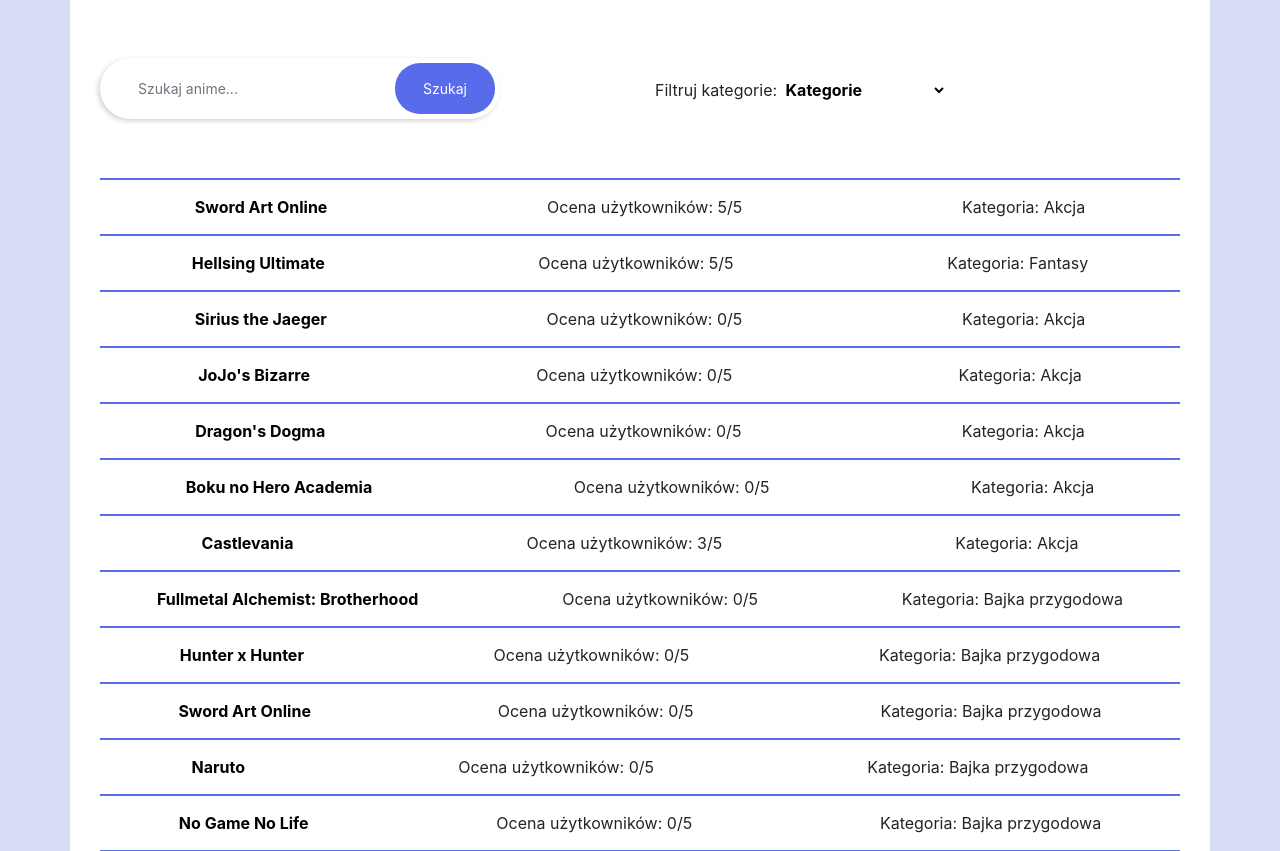
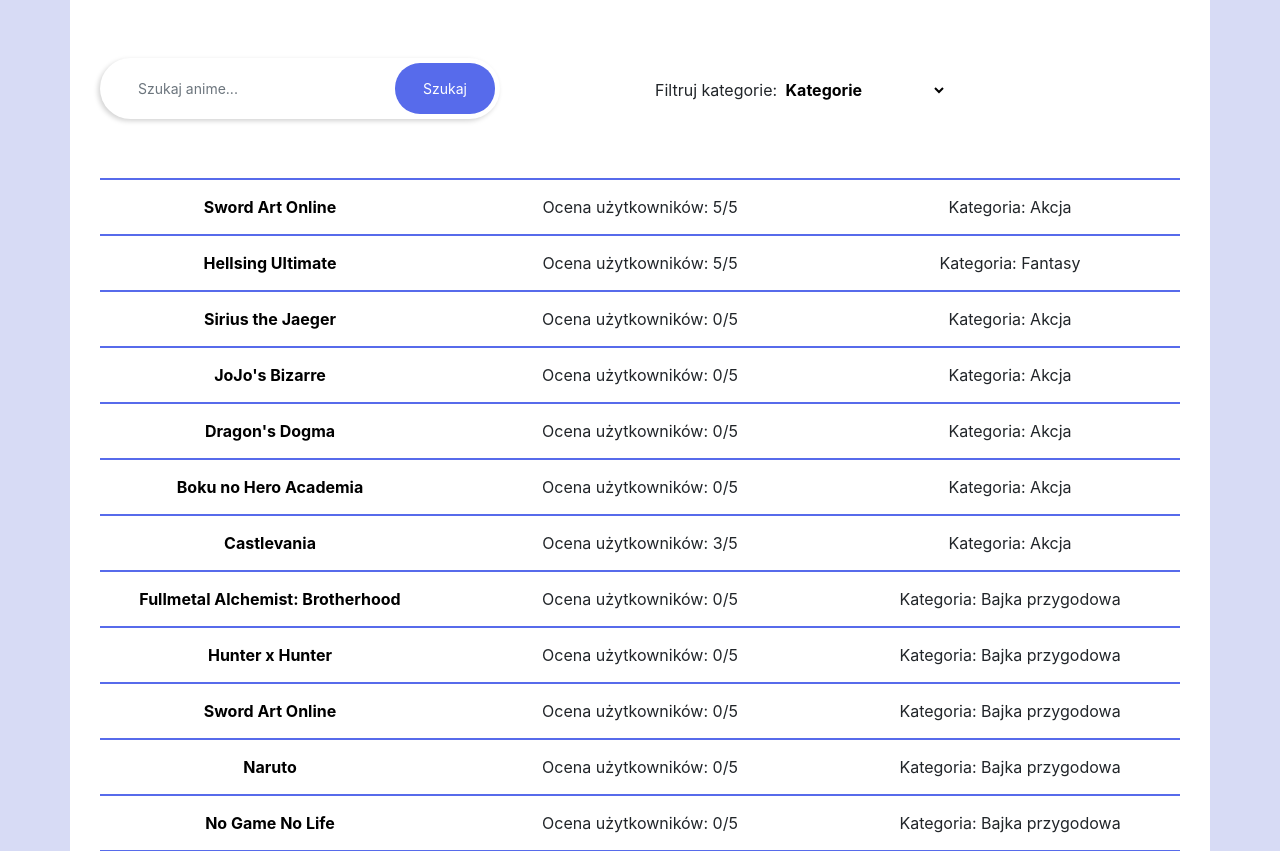
Before and after one commit to Nausiz/anime-rating-website, a PHP site: page /animeList.php in a window 1280 px wide. Shown: the part 446-1297 px from the top of the page. Run offline with PHP 8.4, Linux system fonts and the light colour scheme; data comes from the database, SQL or seed files in the repository; some libraries are stand-ins or nearby versions.

Commit message:
Component alignment

```diff
--- a/anime-rating-website/animeList.php
+++ b/anime-rating-website/animeList.php
@@ -159,11 +159,11 @@
 							while ($row = mysqli_fetch_assoc($result)) {
 
 								echo
-									"<div class='row d-flex justify-content-around'>
-							<div class='my-auto'><a href='animeDescription.php' style='font-weight: 700;'>" . $row["title"] . "</a></div>
-						<div class='my-auto'>Ocena użytkowników: <span>" . $row["rating"] . "</span>/5</div>
-						<div class='my-auto'>Kategoria: <span>" . $row["category"] . "</span></div>
-						</div>
+									"<div class='row text-center'>
+										<div class='col-4'><a href='animeDescription.php' style='font-weight: 700;'>" . $row["title"] . "</a></div>
+										<div class='col-4'>Ocena użytkowników: <span>" . $row["rating"] . "</span>/5</div>
+										<div class='col-4'>Kategoria: <span>" . $row["category"] . "</span></div>
+									</div>
 
 				<div class='divider'></div>";
 							}
@@ -174,18 +174,18 @@
 							while ($row = mysqli_fetch_assoc($result))
 							{
 							echo
-								"<div class='row d-flex justify-content-around'>
-					<div class='my-auto'>
+								"<div class='row text-center'>
+					<div class='col-1'>
 						<button type='button' style='border-radius: 25px; border: none; padding: 10px; color: #fff; background-color: #d7dbf5;'>
 							<i class='fas fa-plus-circle'></i>
 						</button>
 					</div>
 
-					<div class='my-auto'><a href='animeDescription.php' style='font-weight: 700;'>" . $row["title"] . "</a></div>
-						<div class='my-auto'>Ocena użytkowników: <span>" . $row["rating"] . "</span>/5</div>
-						<div class='my-auto'>Kategoria: <span>" . $row["category"] . "</span></div>
+					<div class='col-3'><a href='animeDescription.php' style='font-weight: 700;'>" . $row["title"] . "</a></div>
+					<div class='col-3'>Ocena użytkowników: <span>" . $row["rating"] . "</span>/5</div>
+					<div class='col-2'>Kategoria: <span>" . $row["category"] . "</span></div>
 
-					<div class='my-auto'>
+					<div class='col-lg-3'>
 						<fieldset class='rating'>
 							<input type='radio' id='star5' name='rating' value='5' /><label class='full' for='star5'></label>
 							<input type='radio' id='star4half' name='rating' value='4 and a half' /><label class='half' for='star4half'></label>
```
Also changed, not shown: anime-rating-website/myList.php (+10 -10 lines), anime-rating-website/ranking.php (+7 -7 lines), anime-rating-website/ratedAnime.php (+4 -4 lines).
